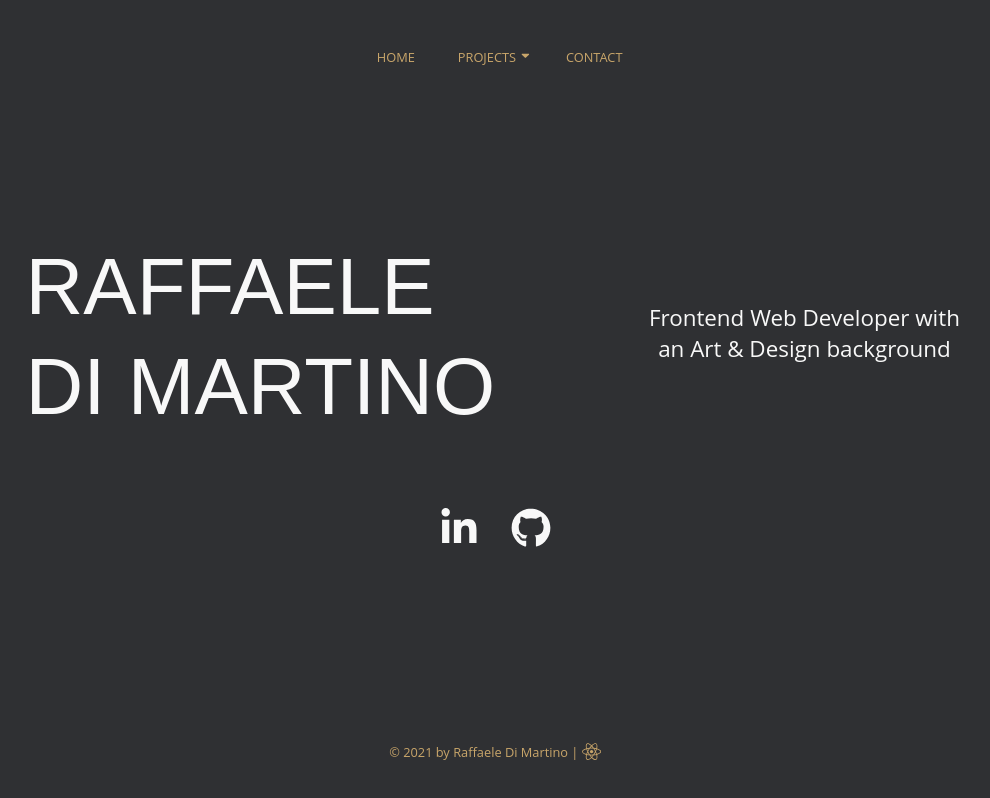
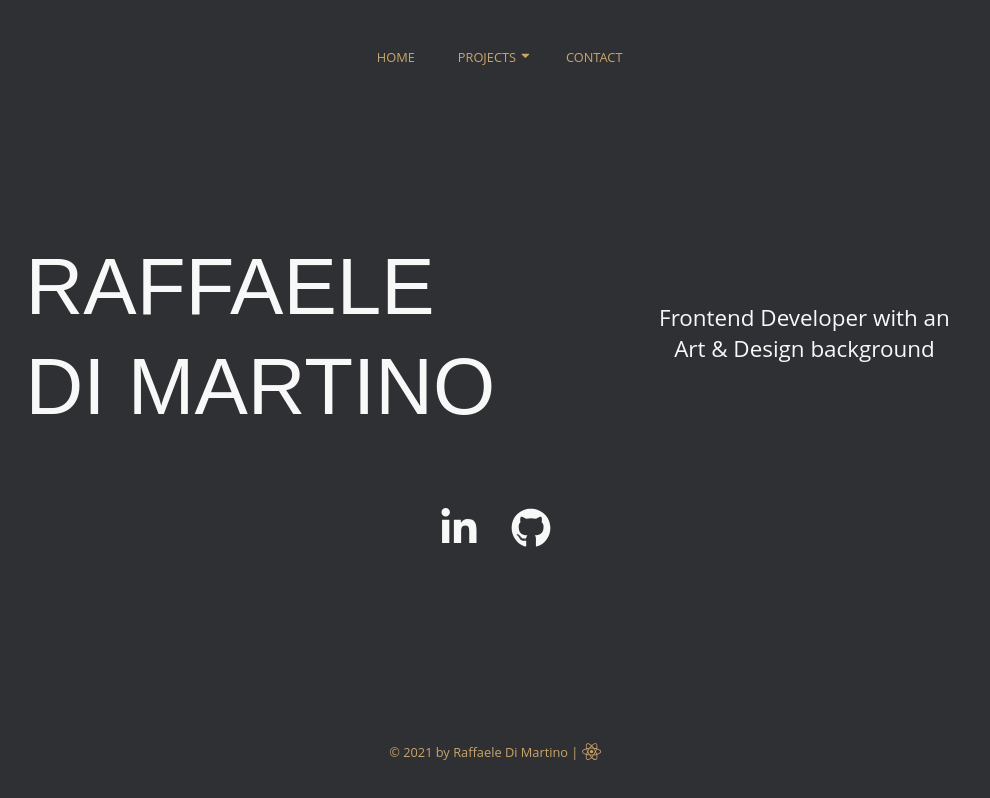
Before and after one commit to RafDiMartino/React-Portfolio, a React (Create React App) app: page / in a window 1280 px wide. Shown: the whole page, without its empty margins (145-1135 px from the left). Built offline with nearby package versions, Linux system fonts and the light colour scheme.

Commit message:
meta description change

```diff
--- a/public/index.html
+++ b/public/index.html
@@ -7,7 +7,7 @@
     <meta name="theme-color" content="#000000" />
     <meta
       name="description"
-      content="Web site created using create-react-app"
+      content="Frontend Developer with an Art & Design background"
     />
     <link rel="apple-touch-icon" href="%PUBLIC_URL%/r-gold-192.png" />
     <link rel="manifest" href="%PUBLIC_URL%/manifest.json" />
--- a/src/components/Home.js
+++ b/src/components/Home.js
@@ -13,7 +13,7 @@ function HeroSection() {
                     <p className="surname">DI MARTINO</p>
                 </h1>
                 <div className="aboutWrapper">
-                    <p className="about">Frontend Web Developer with an Art & Design background </p>
+                    <p className="about">Frontend Developer with an Art & Design background </p>
                 </div>
             </div>
             <div className="socialWrapper">
```
